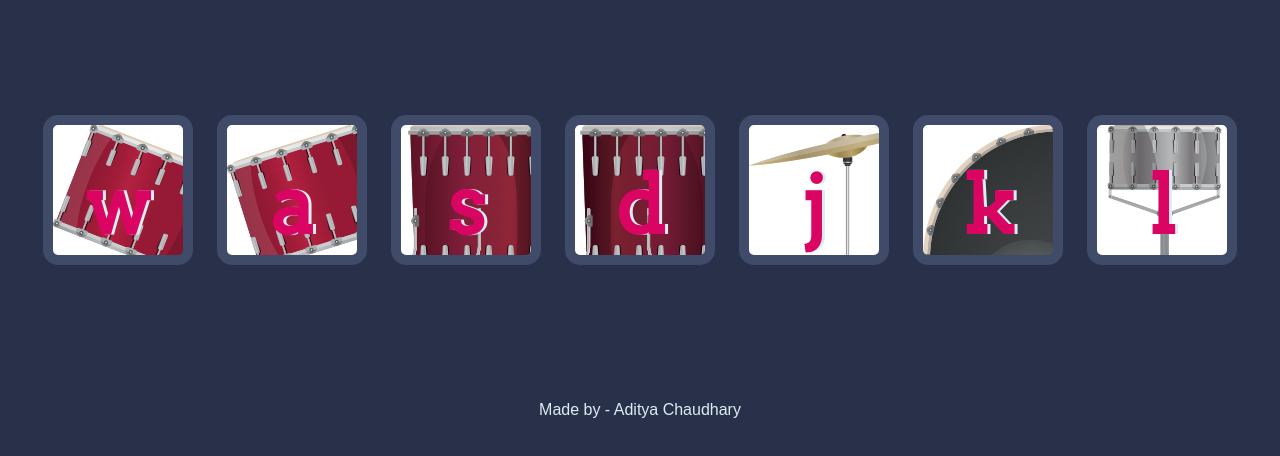
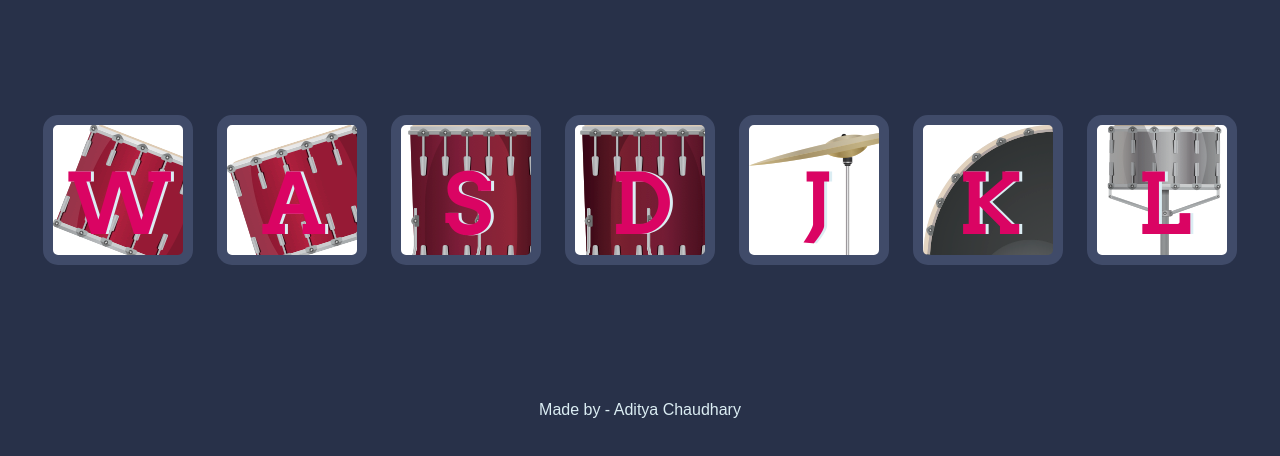
Before and after one commit to JanwinAditya/Drumkit, a plain HTML site: page index.html in a window 1280 px wide. Shown: the part 174-630 px from the top of the page. Drawn offline with Linux system fonts and the light colour scheme.

Commit message:
Update index.html

```diff
--- a/index.html
+++ b/index.html
@@ -3,7 +3,7 @@
 
 <head>
   <meta charset="utf-8">
-  <title>Drum Kit</title>
+  <title>DrumKit</title>
   <link rel="stylesheet" href="styles.css">
   <link href="https://fonts.googleapis.com/css?family=Arvo" rel="stylesheet">
 </head>
@@ -12,13 +12,13 @@
 
   <h1 id="title">🎶 Drum-Kit 🎶</h1>
   <div class="set">
-    <button class="w drum">w</button>
-    <button class="a drum">a</button>
-    <button class="s drum">s</button>
-    <button class="d drum">d</button>
-    <button class="j drum">j</button>
-    <button class="k drum">k</button>
-    <button class="l drum">l</button>
+    <button class="w drum">W</button>
+    <button class="a drum">A</button>
+    <button class="s drum">S</button>
+    <button class="d drum">D</button>
+    <button class="j drum">J</button>
+    <button class="k drum">K</button>
+    <button class="l drum">L</button>
   </div>
 
 
```
